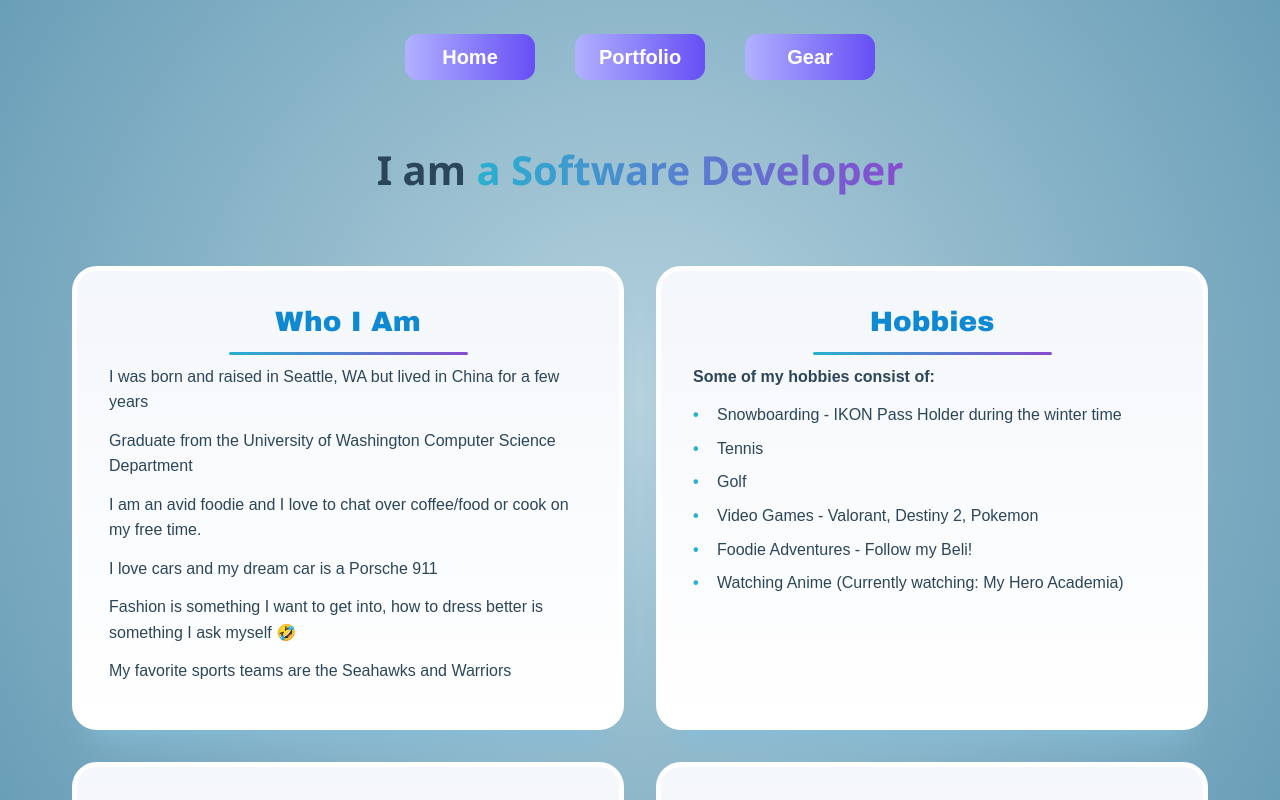
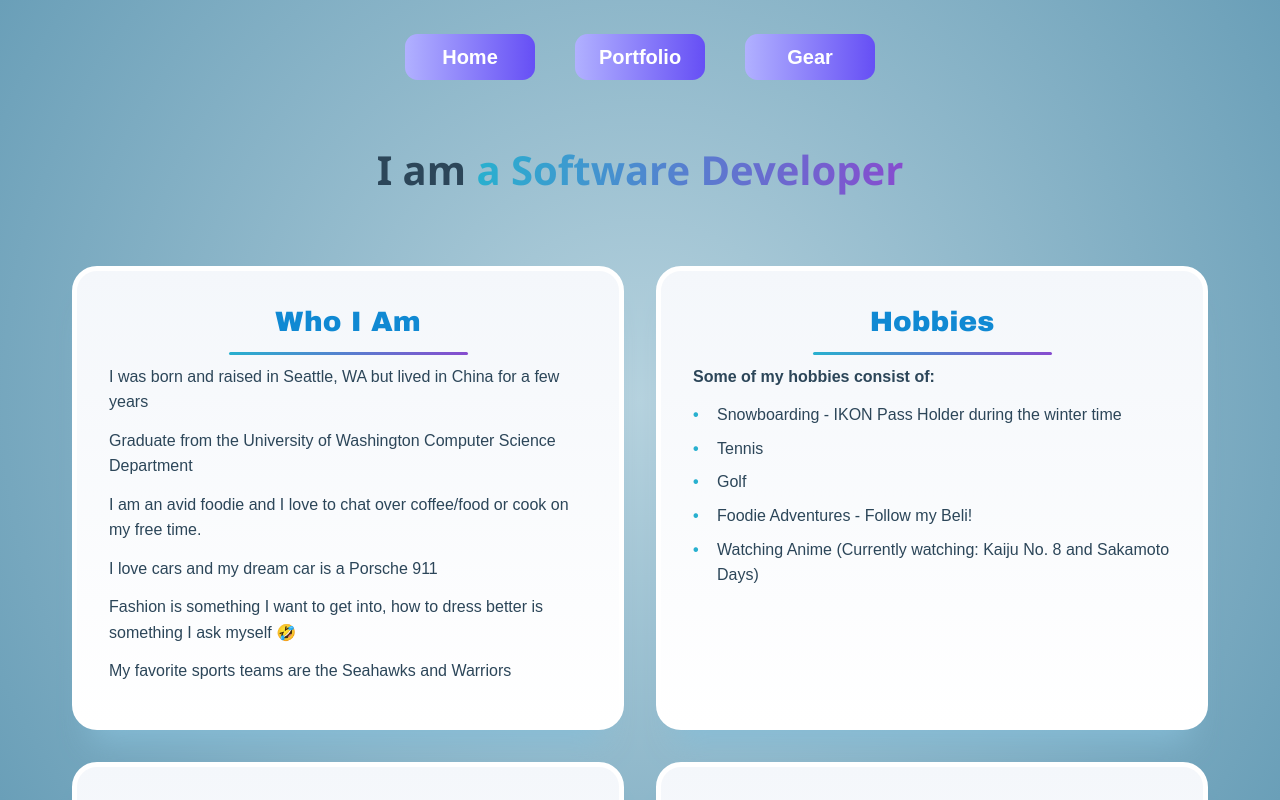
Before and after one commit to dzhouu/personal-web, a React (Create React App) app: page /about in a window 1280 px wide. Built offline with nearby package versions, Linux system fonts and the light colour scheme.

Commit message:
Update About.tsx

```diff
--- a/src/app/About/About.tsx
+++ b/src/app/About/About.tsx
@@ -52,9 +52,8 @@ export const About = (): JSX.Element => {
                             <li>Snowboarding - IKON Pass Holder during the winter time</li>
                             <li>Tennis</li>
                             <li>Golf</li>
-                            <li>Video Games - Valorant, Destiny 2, Pokemon</li>
                             <li>Foodie Adventures - Follow my Beli!</li>
-                            <li>Watching Anime (Currently watching: My Hero Academia)</li>
+                            <li>Watching Anime (Currently watching: Kaiju No. 8 and Sakamoto Days)</li>
                         </ul>
                     </div>
                     <div className="info-container">
```
